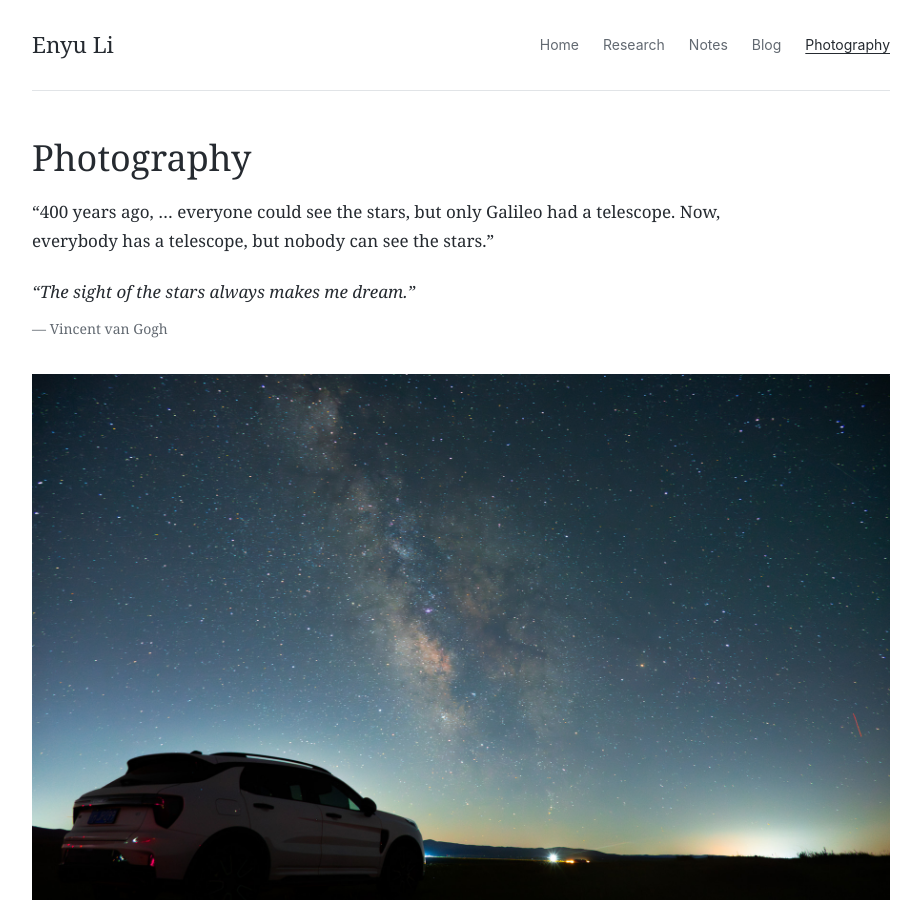
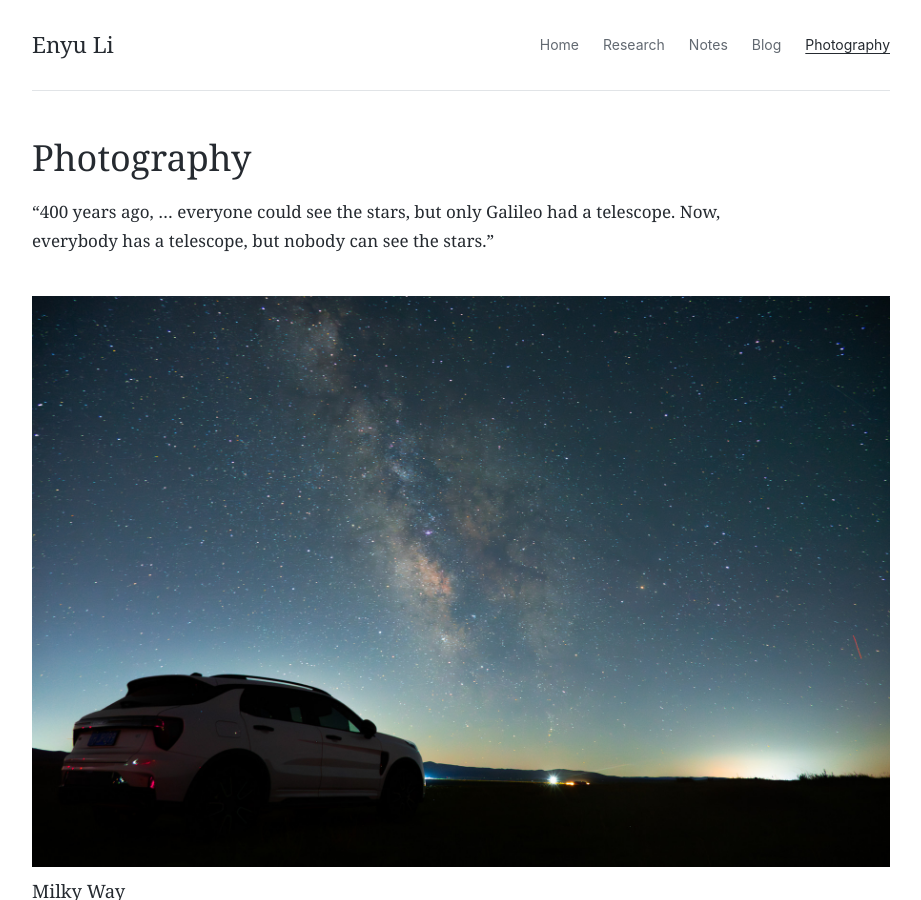
Before and after one commit to Enyu2023/Enyu2023.github.io, a Jekyll site: the page built from photography.html, in a window 1280 px wide and 900 px high. Shown: the whole window, without its empty margins (179-1100 px from the left). Built offline with Jekyll 4.4.1, drawn with Linux system fonts in a browser that asks for light colours.

Commit message:
Remove the Van Gogh quotation from photography

```diff
--- a/_data/photography.yml
+++ b/_data/photography.yml
@@ -1,10 +1,6 @@
 intro: >-
   “400 years ago, … everyone could see the stars, but only Galileo had a telescope.
   Now, everybody has a telescope, but nobody can see the stars.”
-quote:
-  text: "The sight of the stars always makes me dream."
-  attribution: "Vincent van Gogh"
-  source: "https://vangoghletters.org/vg/letters/let638/letter.html"
 photos:
   - image: "/assets/photography/ulanqab-night.jpg"
     full_image: "/assets/photography/ulanqab-night-large.jpg"
```
